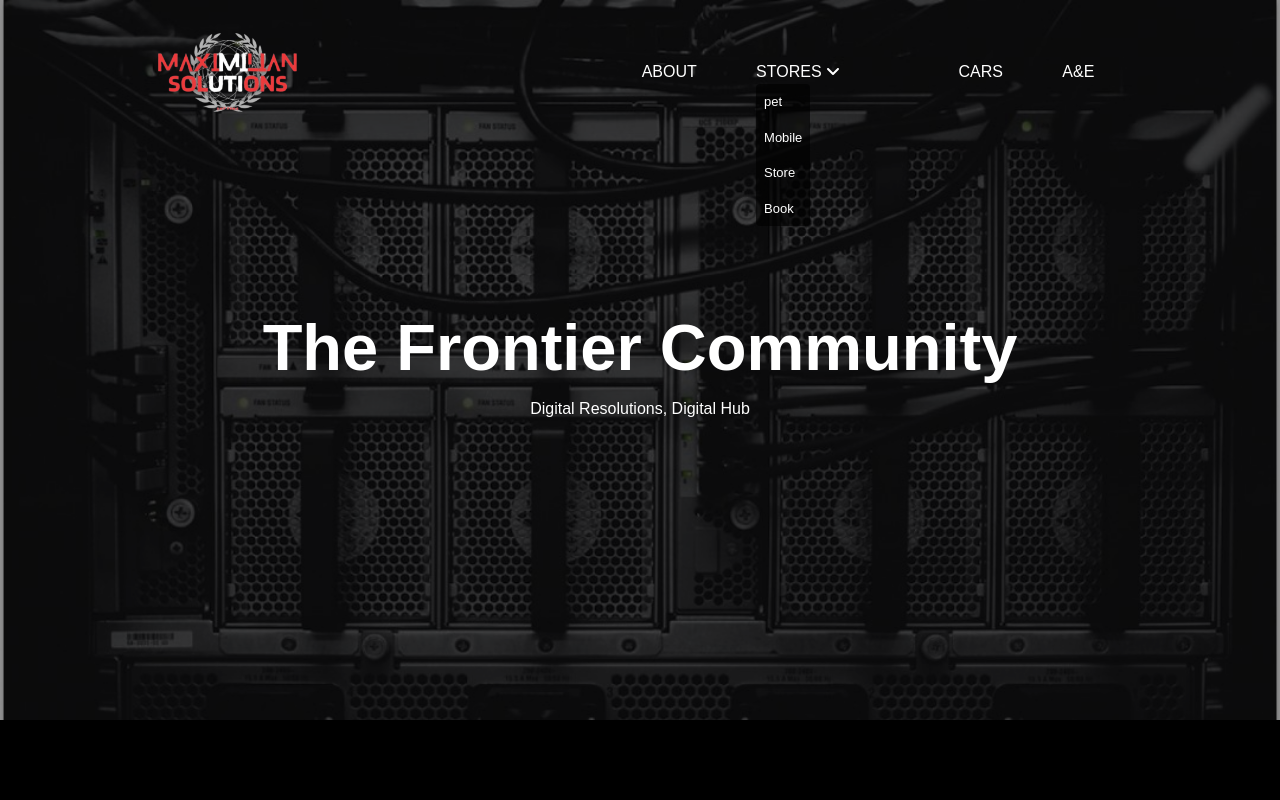
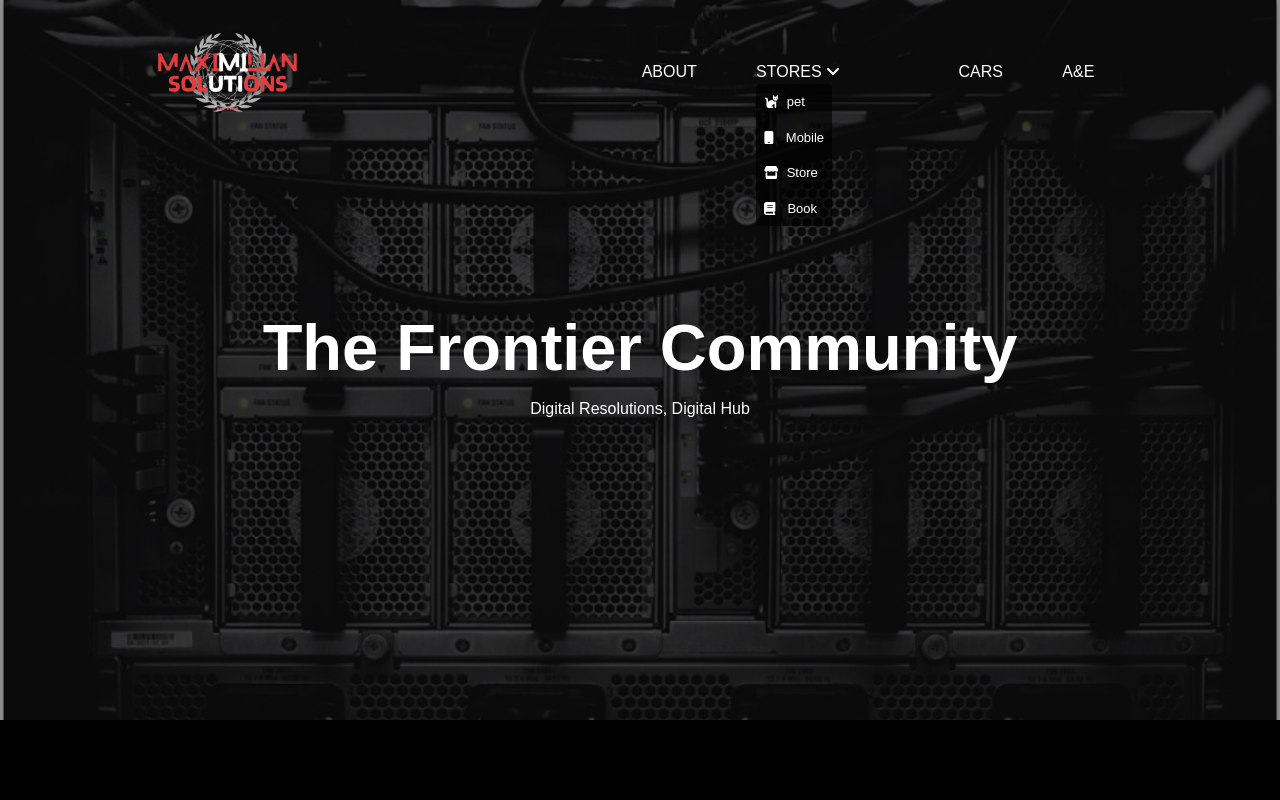
Before and after one commit to emdevelopa/maximillian, a React (Create React App) app: page / in a window 1280 px wide. Both pictures are taken after a click on the link "STORES". Shown: the top 800 px of the page. Built offline with nearby package versions, Linux system fonts and the light colour scheme.

Commit message:
nice commit

```diff
--- a/src/home.jsx
+++ b/src/home.jsx
@@ -51,20 +51,20 @@ export default function Home(props) {
                 }
               >
                 <div className="flex flex-col gap-4 items-start text-[13px]">
-                  <p className="flex items-center">
-                    {/* <FontAwesomeIcon icon={faCat} /> */}
+                  <p className="flex items-center gap-2">
+                    <FontAwesomeIcon icon={faCat} />
                     pet
                   </p>
-                  <p className="flex items-center">
-                    {/* <FontAwesomeIcon icon={faMobile} /> */}
+                  <p className="flex items-center gap-3">
+                    <FontAwesomeIcon icon={faMobile} />
                     Mobile
                   </p>
-                  <p className="flex items-center">
-                    {/* <FontAwesomeIcon icon={faStore} /> */}
+                  <p className="flex items-center gap-2">
+                    <FontAwesomeIcon icon={faStore} />
                     Store
                   </p>
-                  <p className="flex items-center">
-                    {/* <FontAwesomeIcon icon={faBook} /> */}
+                  <p className="flex items-center gap-3">
+                    <FontAwesomeIcon icon={faBook} />
                     Book
                   </p>
                 </div>
@@ -103,7 +103,9 @@ export default function Home(props) {
         </nav>
         <div className="bg-[#00000071] text-white h-[90vh] flex justify-center items-center">
           <div className="flex flex-col items-center">
-            <h1 className="text-[65px] font-bold text-center">The Frontier Community</h1>
+            <h1 className="text-[65px] font-bold text-center">
+              The Frontier Community
+            </h1>
             <p>Digital Resolutions, Digital Hub</p>
           </div>
         </div>
```
